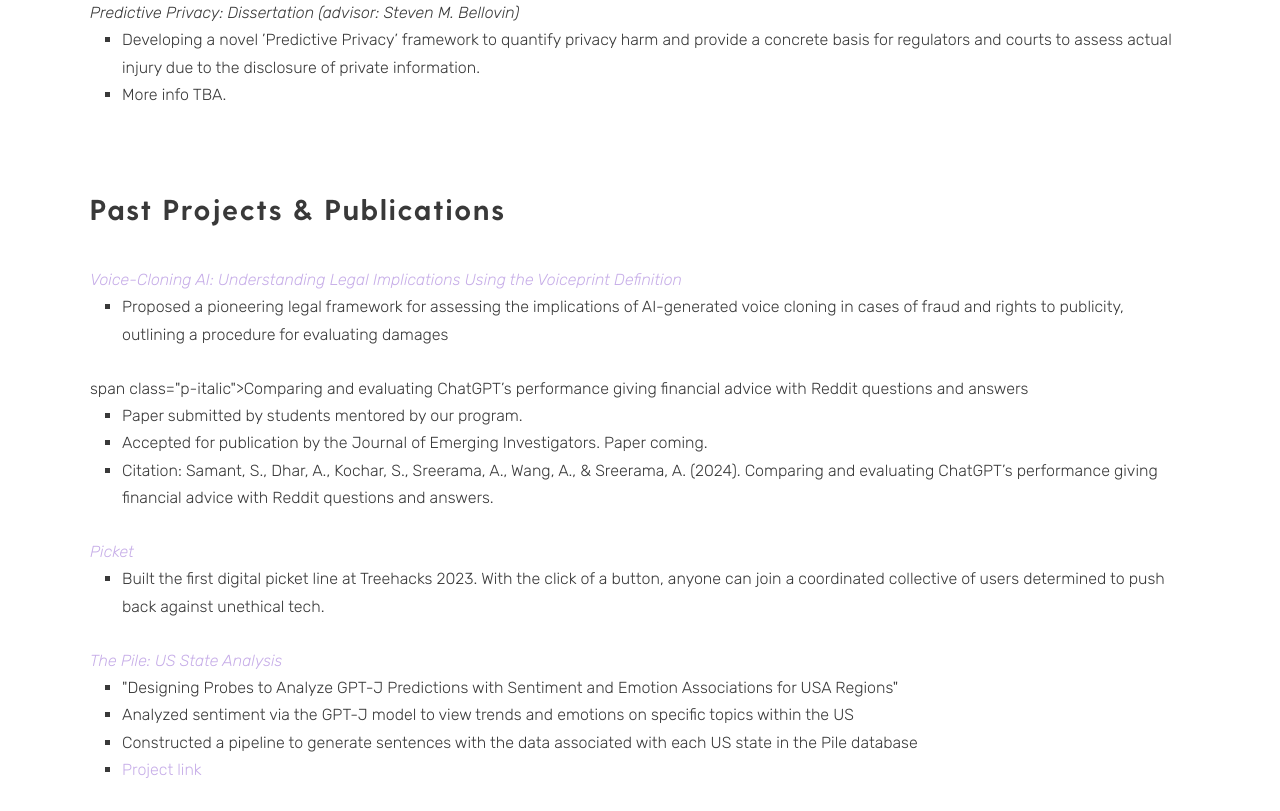
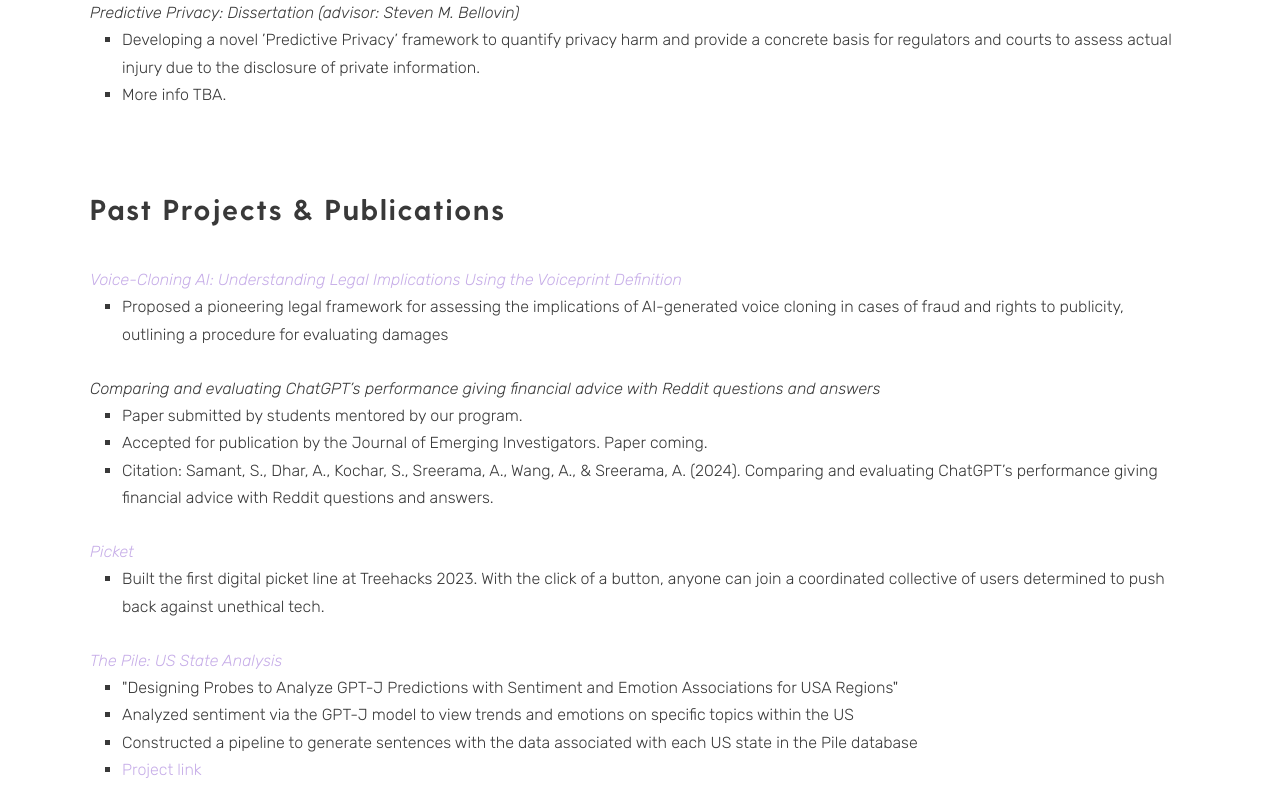
Before and after one commit to skochar1/pfolio, a plain HTML site: page index.html in a window 1280 px wide. Shown: the part 1668-2479 px from the top of the page. Drawn offline with Linux system fonts and the light colour scheme; some packages are replaced by stand-ins of ours; a script that the page names is missing; files whose address does not match are found by name.

Commit message:
Update index.html

```diff
--- a/index.html
+++ b/index.html
@@ -130,7 +130,7 @@
                             </ul>
 
                             <br>
-			    span class="p-italic">Comparing and evaluating ChatGPT’s performance giving financial advice with Reddit questions and answers</span>
+			    <span class="p-italic">Comparing and evaluating ChatGPT’s performance giving financial advice with Reddit questions and answers</span>
                             <ul>
                                 <li>Paper submitted by students mentored by our program.</li>
 				<li>Accepted for publication by the Journal of Emerging Investigators. Paper coming.</li>
```
